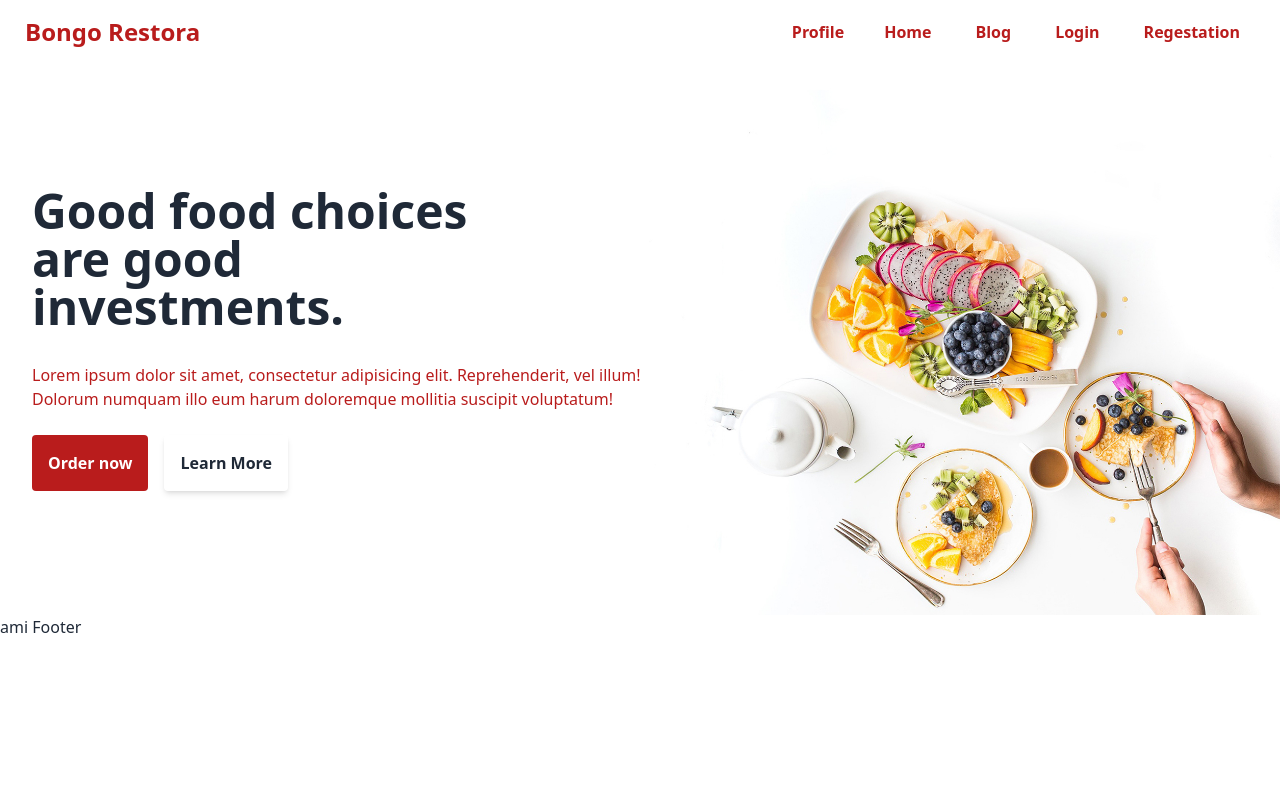
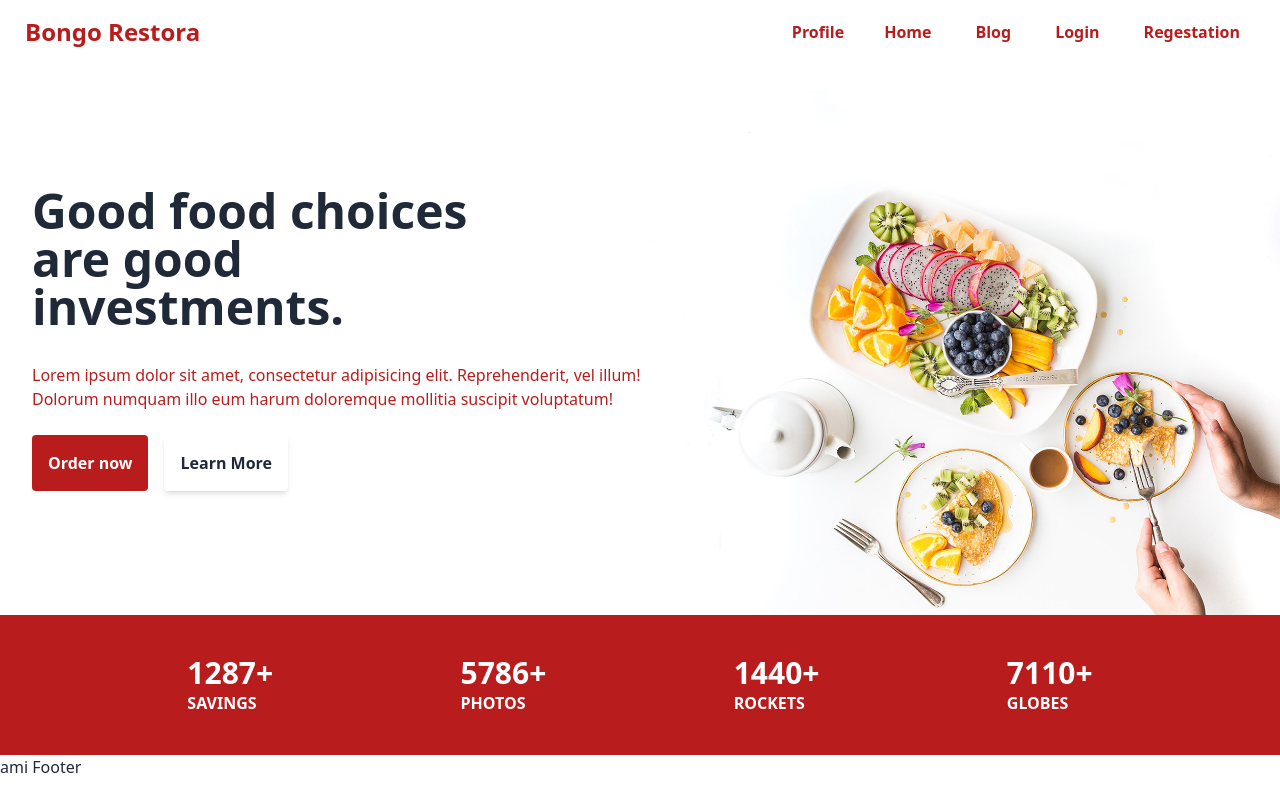
Before and after one commit to jishan1019/Bongo-Restora, a React (Vite) app: page / in a window 1280 px wide. Built offline with nearby package versions, Linux system fonts and the light colour scheme.

Commit message:
service rating section add

```diff
--- a/src/component/Layout/Cover.jsx
+++ b/src/component/Layout/Cover.jsx
@@ -1,4 +1,5 @@
 import React from 'react';
+import { Link } from 'react-router-dom';
 
 const Cover = () => {
     return (
@@ -9,7 +10,7 @@ const Cover = () => {
 
                 <div className='mt-6'>
                     <button className='bg-red-700 hover:bg-white p-4 text-white hover:text-black font-bold rounded hover:border-red-700 hover:border-4'>Order now</button>
-                    <button className='shadow-md p-4 font-bold rounded hover:border-red-700 hover:border-4 ml-4' >Learn More</button>
+                    <button className='shadow-md p-4 font-bold rounded hover:border-red-700 hover:border-4 ml-4' ><Link to='/blog'>Learn More</Link></button>
                 </div>
             </div>
             <div>
--- a/src/component/Layout/Home.jsx
+++ b/src/component/Layout/Home.jsx
@@ -5,6 +5,27 @@ const Home = () => {
     return (
         <div>
             <Cover />
+            <div className='pt-10 pb-10 text center bg-red-700 text-white flex md:justify-evenly justify-center flex-col md:flex-row items-center  mt-8 md:mt-0 font-bold'>
+                <div className='mb-4 md:mb-0'>
+                    <h1 className='text-3xl'>1287+</h1>
+                    <p className='text-md'>SAVINGS</p>
+                </div>
+
+                <div className='mb-4 md:mb-0'>
+                    <h1 className='text-3xl'>5786+</h1>
+                    <p className='text-md'>PHOTOS</p>
+                </div>
+
+                <div className='mb-4 md:mb-0'>
+                    <h1 className='text-3xl'>1440+</h1>
+                    <p className='text-md'>ROCKETS</p>
+                </div>
+
+                <div className='mb-4 md:mb-0'>
+                    <h1 className='text-3xl'>7110+</h1>
+                    <p className='text-md'>GLOBES</p>
+                </div>
+            </div>
         </div>
     );
 };
```
